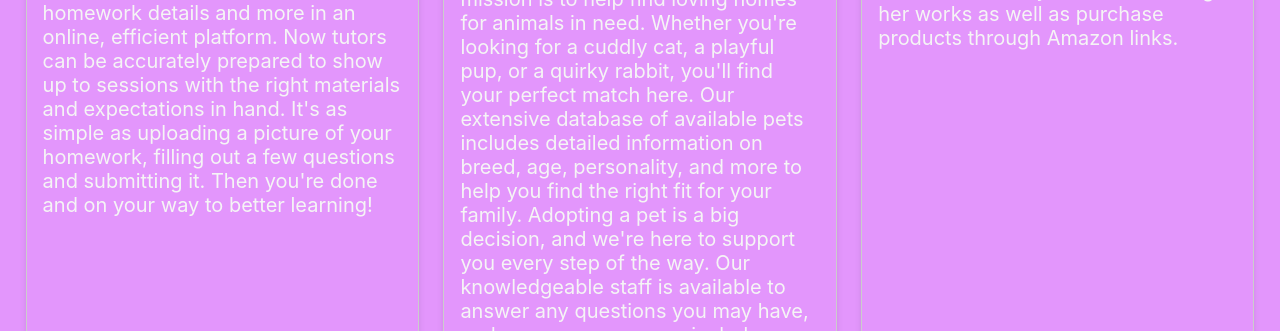
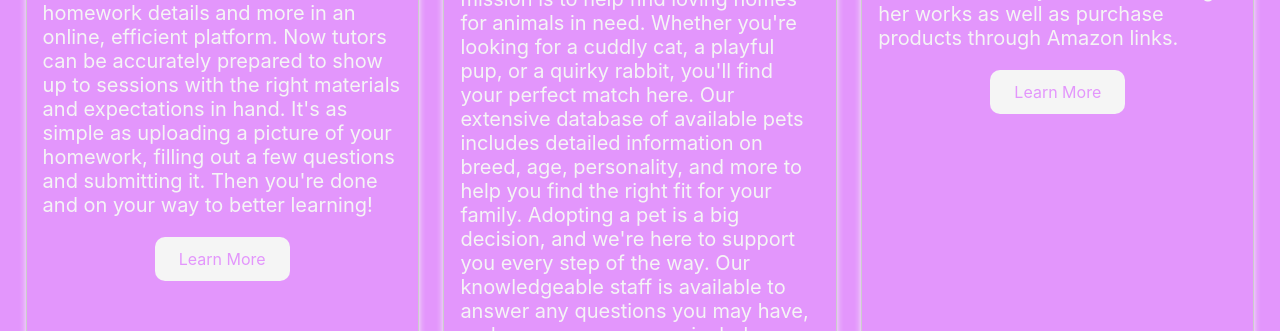
Before and after one commit to sarahgjacobs/sarah-portfolio, a React (Create React App) app: page /projects in a window 1280 px wide. Shown: the part 441-772 px from the top of the page. Built offline with nearby package versions, Linux system fonts and the light colour scheme.

Commit message:
uploaded all projects

```diff
--- a/src/components/Projects.js
+++ b/src/components/Projects.js
@@ -1,5 +1,5 @@
 import React from 'react';
-import ProjectCard from "./ProjectCard";
+// import ProjectCard from "./ProjectCard";
 import Tuter from "../img/tuter.png";
 import PawPals from "../img/logo.gif";
 import TTT from "../img/ttt.png";
@@ -19,37 +19,40 @@ import CC from "../img/cc.jpeg";
       title: "PawPals",
       description: "Welcome to the Paw Pals! Our mission is to help find loving homes for animals in need. Whether you're looking for a cuddly cat, a playful pup, or a quirky rabbit, you'll find your perfect match here. Our extensive database of available pets includes detailed information on breed, age, personality, and more to help you find the right fit for your family. Adopting a pet is a big decision, and we're here to support you every step of the way. Our knowledgeable staff is available to answer any questions you may have, and our resources page includes information on pet care, training, and more. Start your search today and give an animal in need a second chance at a happy home!",
       image: PawPals,
-      link: "https://example.com/tuter"
+      link: "https://github.com/thebobfather2/pawpals"
     },
     {
       id: 3,
       title: "Sarah Jacobs Writes",
       description: "Sarah Jacobs is an aspiring author with an array of books and short stories in her portfolio. She uses this website as her landing page for friends and family to browse through her works as well as purchase products through Amazon links.",
       image: SJW,
-      link: "https://example.com/tuter"
+      link: "https://github.com/sarahgjacobs/sarahjacobswrites"
     },
     {
         id: 4,
         title: "Carrot Calendar",
         description: "Gaining over $100k in revenue per year, Bobbys Rabbits needed a simple, efficient way to coordinate community events ro boost interaction and sales. Carrot Calendar is a user-friendly calendar intended to handle online events, RSVPs and monetary transactions.",
         image: CC,
-        link: "https://example.com/tuter"
+        link: "https://github.com/thebobfather2/carrotcalendar"
       },
       {
         id: 5,
         title: "Time to Travel",
         description: "Time to Travel is a fun interactive website for consumers who want to travel in the future and seek an all-in-one alternative to planning accordingly. Time to Travel will allow users to search their intended destination and learn about different aspects of the location, including weather and scenery.",
         image: TTT,
-        link: "https://example.com/tuter"
+        link: "https://github.com/sarahgjacobs"
       },
   ];
 
-  const Card = ({ title, description, image }) => {
+  const Card = ({ title, description, image, link }) => {
     return (
       <div className="card">
         <img src={image} alt={title} />
         <h2>{title}</h2>
         <p>{description}</p>
+        <a href={link} target="_blank" rel="noopener noreferrer">
+      <button className="card-button">Learn More</button>
+    </a>
       </div>
     );
   };
@@ -64,6 +67,7 @@ import CC from "../img/cc.jpeg";
             title={project.title}
             description={project.description}
             image={project.image}
+            link={project.link}
           />
         ))}
       </div>
--- a/src/index.css
+++ b/src/index.css
@@ -99,7 +99,7 @@ h5 {
   border: 1px solid #ccc;
   border-radius: 0.5rem;
   padding: 1rem;
-  box-shadow: 0 1px 6px rgba(0, 0, 0, 0.1);
+  box-shadow: 0 1px 6px #f5f5f5;
 
 }
 
@@ -124,3 +124,21 @@ h5 {
   margin-top: 0.5rem;
   font-size: 20px;
 }
+
+.card-button {
+  border: none;
+  color: rgb(227, 150, 252);
+  background-color: #f5f5f5;
+  padding: 12px 24px;
+  text-align: center;
+  text-decoration: none;
+  display: inline-block;
+  font-size: 16px;
+  margin: 4px 2px;
+  cursor: pointer;
+  border-radius: 10px;
+  display: flex;
+  justify-content: center;
+  align-items: center;
+  margin: 0 auto;
+}
```
